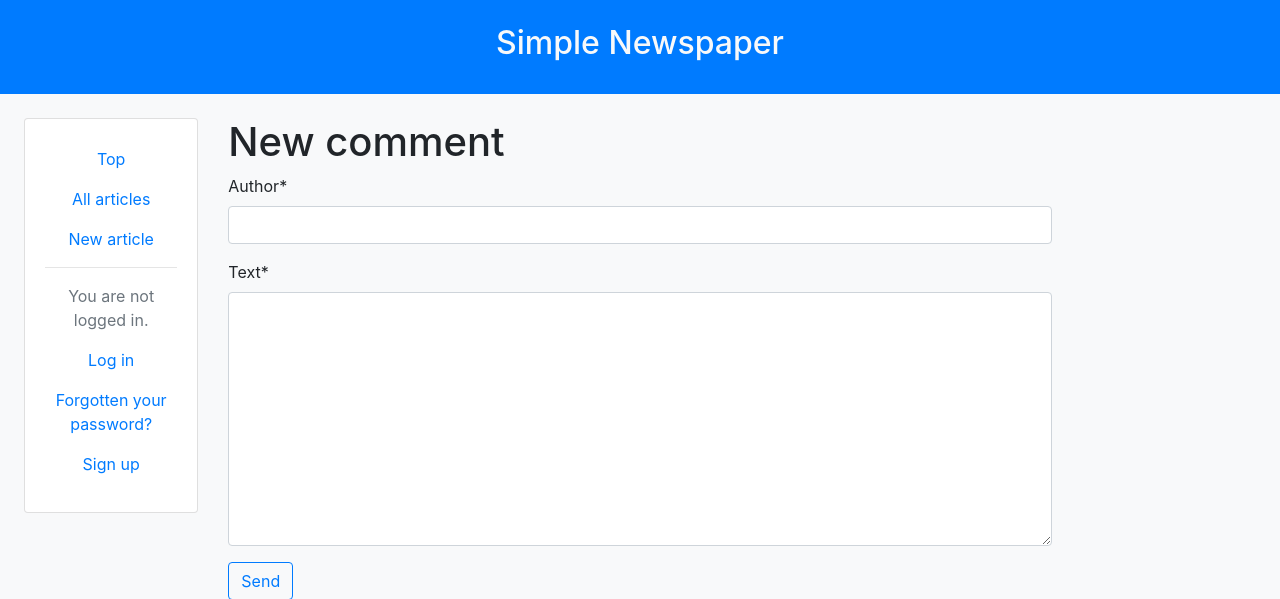
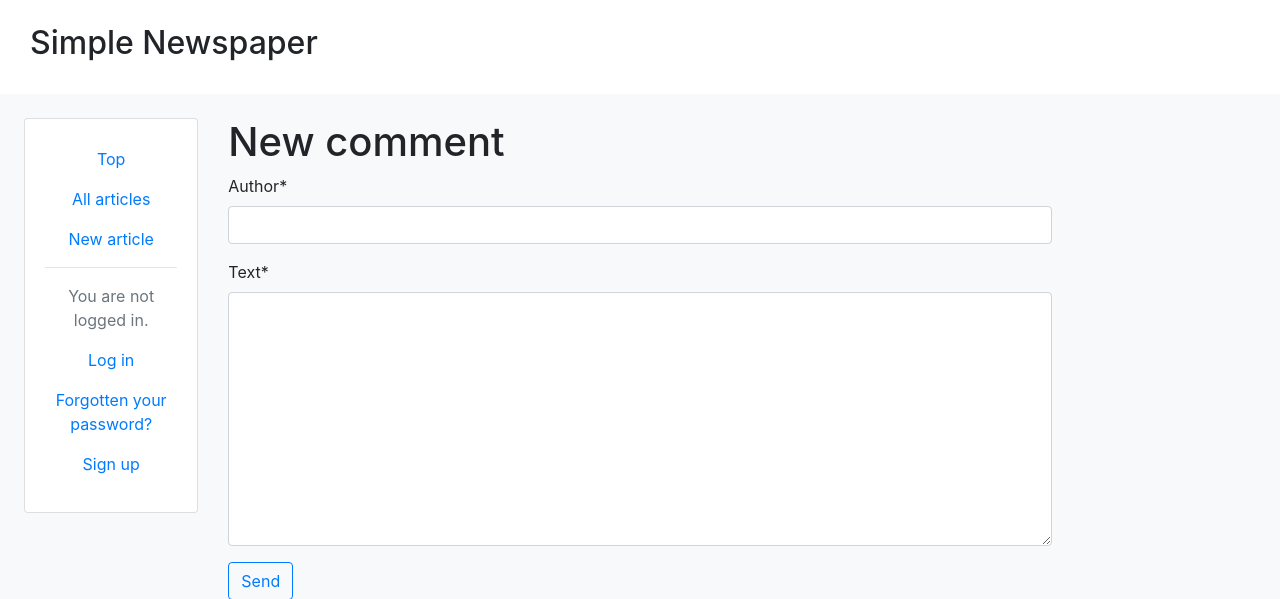
Before and after one commit to 4ka0/newspaper_project, a Django app: page /articles/article/11/comment in a window 1280 px wide. Shown: the top 599 px of the page. Run offline with Django 3.2, Linux system fonts and the light colour scheme; data comes from the database, SQL or seed files in the repository; both versions use the stored data as it was after the commit; some libraries are stand-ins or nearby versions.

Commit message:
Styling update

```diff
--- a/base/settings.py
+++ b/base/settings.py
@@ -130,6 +130,9 @@ USE_TZ = True
 # https://docs.djangoproject.com/en/3.0/howto/static-files/
 STATIC_URL = '/static/'
 
+STATICFILES_DIRS = (os.path.join(BASE_DIR, 'static/'),)
+
+
 # User authentication
 AUTH_USER_MODEL = 'users.CustomUser'
 
--- a/templates/base.html
+++ b/templates/base.html
@@ -1,3 +1,5 @@
+{% load static %}
+
 <!doctype html>
 <html lang="en">
     <head>
@@ -7,8 +9,9 @@
 
         <!-- Bootstrap CSS -->
         <link rel="stylesheet" href="https://stackpath.bootstrapcdn.com/bootstrap/4.1.3/css/bootstrap.min.css" integrity="sha384-MCw98/SFnGE8fJT3GXwEOngsV7Zt27NXFoaoApmYm81iuXoPkFOJwJ8ERdknLPMO" crossorigin="anonymous">
+        <link rel="stylesheet" href="../static/css/custom.css">
 
-        <title>{% block title %}Very Simple Newspaper{% endblock title %}</title>
+        <title>{% block title %}Simple Newspaper{% endblock title %}</title>
     </head>
     <body>
 
@@ -17,9 +20,9 @@
         <div class="row">
 
             <!-- Top banner -->
-            <div class="col-12 bg-primary" >
-                <div class="col-12 bg-primary py-4">
-                    <h2 class="text-center text-light">Simple Newspaper</h2>
+            <div class="col-12" >
+                <div class="col-12 py-4">
+                    <h2 class="">Simple Newspaper</h2>
                 </div>
             </div>
 
```
Also changed, not shown: db.sqlite3.
